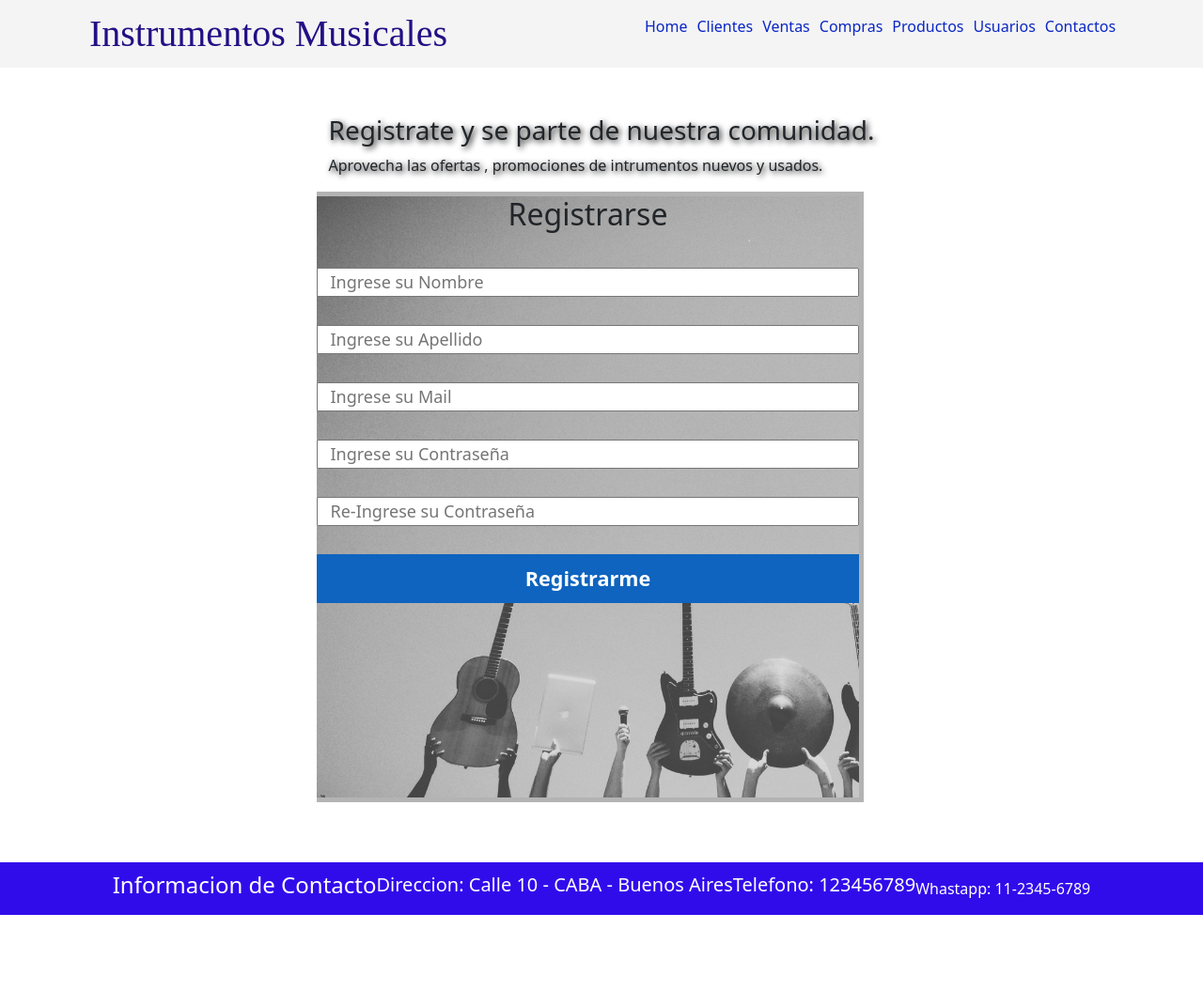
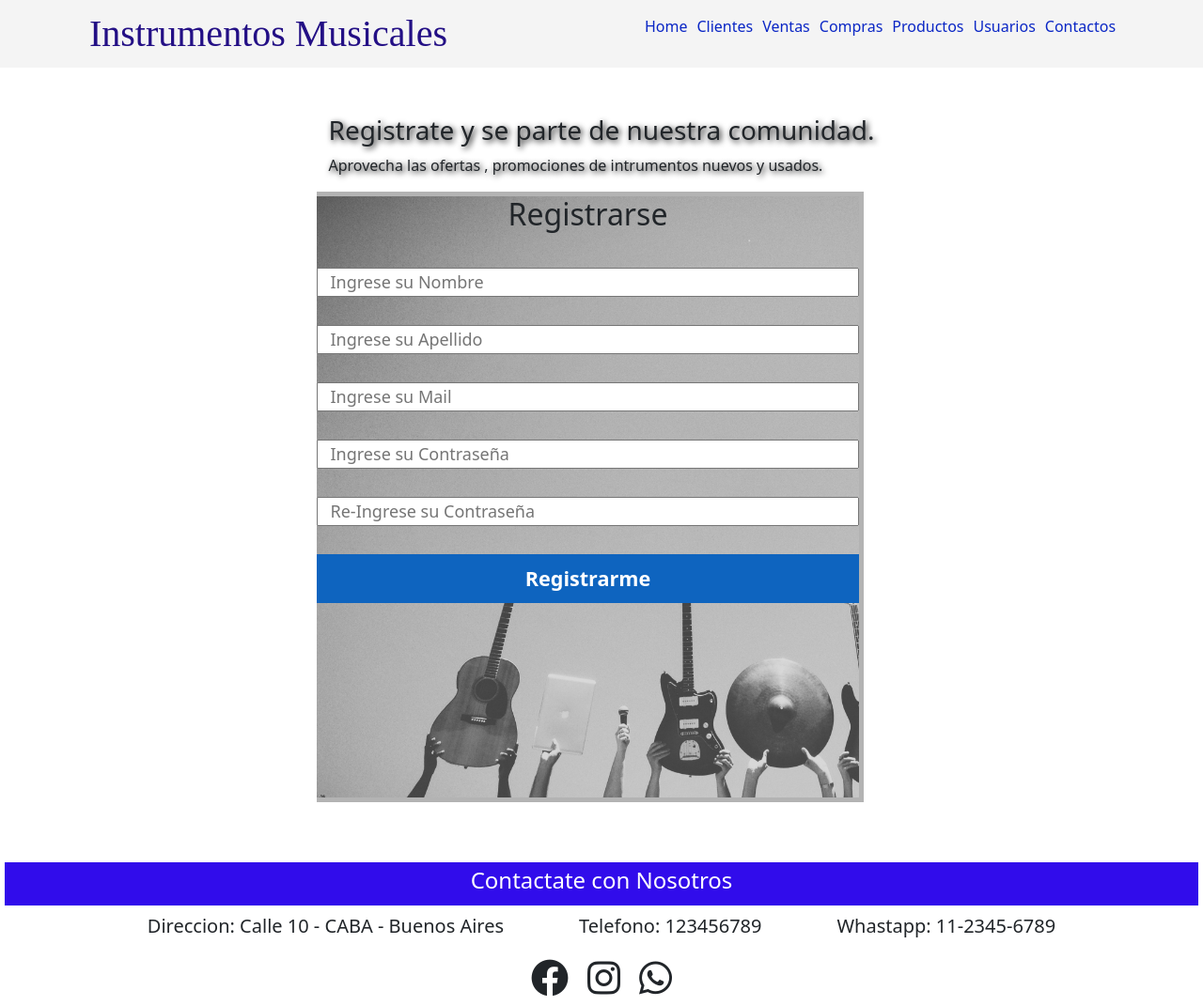
Before and after one commit to PetoPettinari/proyecto_desarrollo, a website: page pages/usuarios.html in a window 1280 px wide. Shown: the whole page at 94% size. Before the commit the page ends 974 px from the top, so only its background shows below. Drawn offline with nearby package versions, Linux system fonts and the light colour scheme.

Commit message:
modificacion footer

```diff
--- a/css/style.css
+++ b/css/style.css
@@ -242,27 +242,39 @@
 .pie-de-pagina {
   background-color: rgb(49, 12, 235);
   color: white;
-  grid-template-columns:(2fr,2fr 1fr);
   display: flex;
+  flex-direction: column;
   justify-content: center;
   align-items: center;
+  padding: 5px;
+  margin: 5px;
 }
 
-.pie-de-pagina .info-empresa {
+.info-empresa {
+  margin: 2px;
+  padding: 5px;
+  display: flex;
+  flex-direction: column;
+  justify-content: center;
+  align-items: center;
+  flex-direction: row;
+  gap: 80px;
+}
+
+.redes-sociales {
+  font-size: 40px;
   margin: 5px;
   padding: 5px;
   display: flex;
-  flex-direction: column;
-  gap 10px;
-  justify-content:left;
+  flex-direction: row;
+  justify-content: center;
   align-items: center;
-  flex-direction: row;
+  gap: 20px;
 }
-
 
 @media(max-width: 768px) {
   .pie-de-pagina .info-empresa {
-    grid-template-columns:1fr 1fr;
+    grid-template-columns:2fr 2fr;
     margin: 5px;
     padding: 5px;
     display: flex;
--- a/pages/usuarios.html
+++ b/pages/usuarios.html
@@ -45,15 +45,21 @@
         </div>
     </main>
 
-        <footer class="pie-de-pagina">
-            <div class="info-empresa">
-                <h4>Informacion de Contacto</h4>
-                <h5>Direccion: Calle 10 - CABA - Buenos Aires</h5>
-                <h5>Telefono: 123456789</h5
-                <h5>Whastapp: 11-2345-6789</h5>
-            </div>
-
-        </footer>
+    <footer>
+        <div class="pie-de-pagina">
+            <h4 class="titulo">Contactate con Nosotros</h4>
+        </div>
+        <div class="info-empresa">
+            <h5>Direccion: Calle 10 - CABA - Buenos Aires</h5>
+            <h5>Telefono: 123456789</h5>
+            <h5>Whastapp: 11-2345-6789</h5>
+        </div>
+        <div class="redes-sociales">
+            <i class="fa-brands fa-facebook"></i>
+            <i class="fa-brands fa-instagram"></i>
+            <i class="fa-brands fa-whatsapp"></i>
+        </div>
+    </footer>
     <script src="https://cdn.jsdelivr.net/npm/bootstrap@5.3.0/dist/js/bootstrap.bundle.min.js" integrity="sha384-geWF76RCwLtnZ8qwWowPQNguL3RmwHVBC9FhGdlKrxdiJJigb/j/68SIy3Te4Bkz" crossorigin="anonymous"></script>
 </body>
 </html>
```
Also changed, not shown: pages/clientes.html (+9 -3 lines), pages/compras.html (+8 -4 lines), pages/contactos.html (+9 -3 lines), pages/productos.html (+14 -8 lines), pages/ventas.html (+10 -3 lines).
